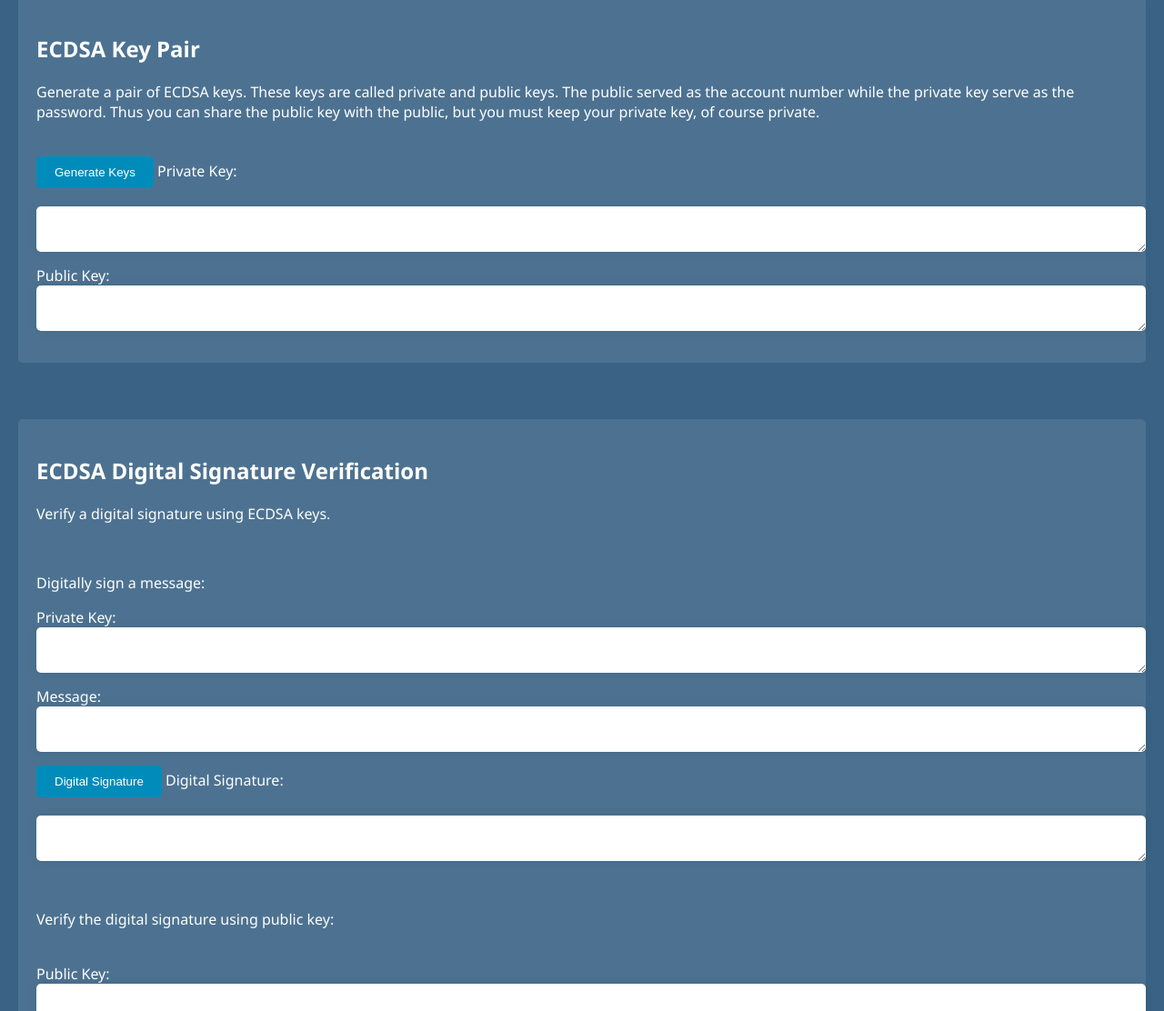
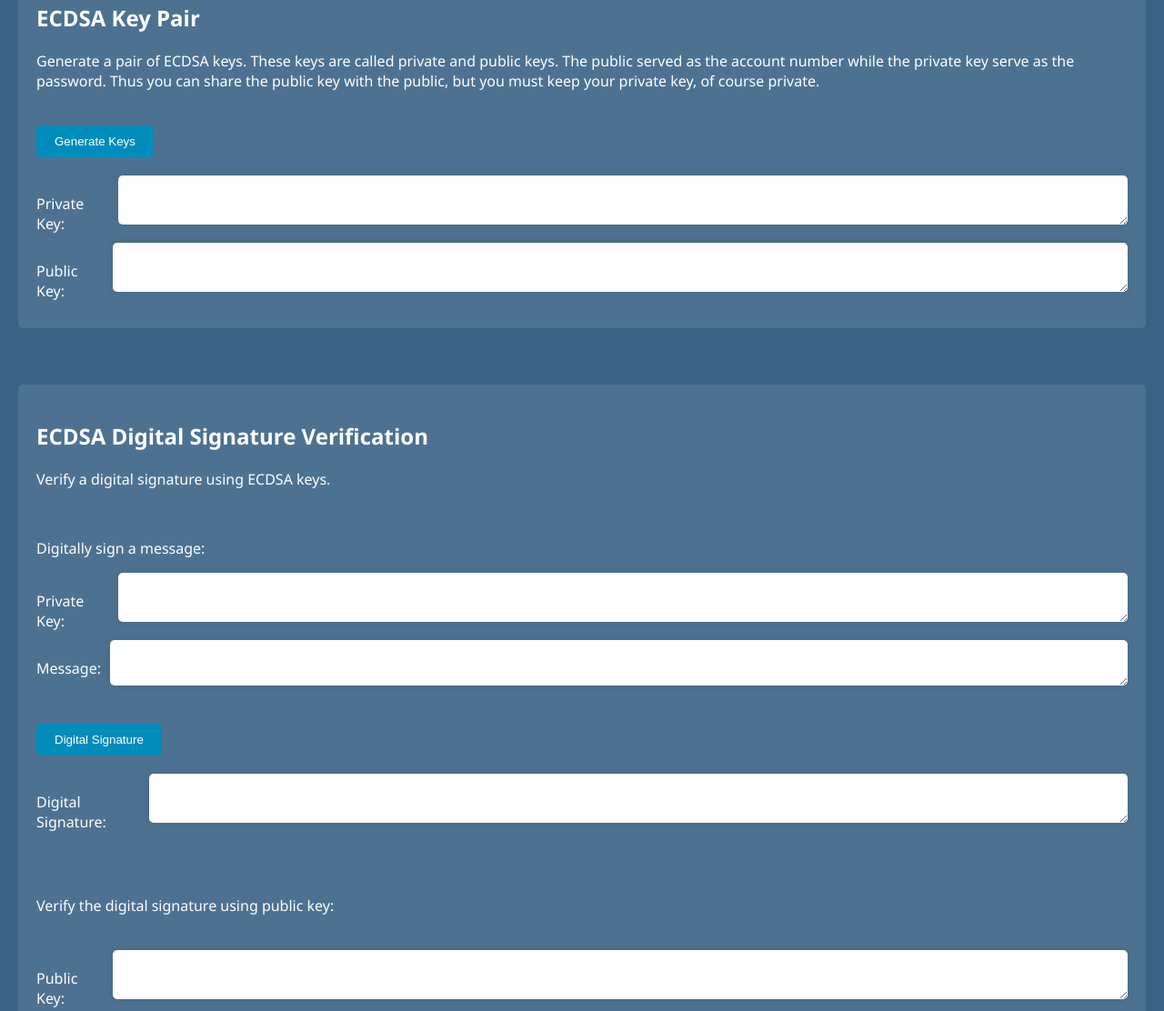
Before and after one commit to SHayati/SHayati.github.io, a plain HTML site: page crypto/index.html in a window 1280 px wide. Shown: the part 531-1643 px from the top of the page at 91% size. Drawn offline with nearby package versions, Linux system fonts and the light colour scheme.

Commit message:
Better styling

```diff
--- a/crypto/assets/css/style.css
+++ b/crypto/assets/css/style.css
@@ -2,6 +2,22 @@ body {
     margin: 20px;
     font-family: 'Segoe UI','Roboto', 'Open Sans', sans-serif, Tahoma, Geneva, Verdana;
 }
+
+label {
+    display: block;
+    margin-top: 20px;
+}
+
+.input-group {
+    display: flex;
+    justify-content: space-between;
+    margin-bottom: 10px;
+}
+
+    .input-group label {
+        margin-right: 10px;
+    }
+
 
 textarea {
     width: 100%;
--- a/crypto/index.html
+++ b/crypto/index.html
@@ -17,12 +17,15 @@
         <section>
             <h2>SHA256</h2>
             <p>Enter text to compute its SHA256 hash.</p>
+            <div class="input-group">
                 <label for="sha-input">Input:</label>
                 <textarea id="sha-input" ng-model="shaInput"></textarea>
+            </div>
             <button id="sha-button" ng-click="computeSHA256()">Compute SHA256</button>
-            <br />
+            <div class="input-group">
                 <label for="sha-output">Output:</label>
                 <textarea id="sha-output" ng-model="shaOutput" readonly></textarea>
+            </div>
         </section>
         <br />
         <!-- Section 2: ECDSA Key Pair -->
@@ -35,10 +38,14 @@
             </p>
             <br />
             <button id="ecdsa-button" ng-click="generateKeys()">Generate Keys</button>
+            <div class="input-group">
                 <label for="ecdsa-private">Private Key:</label>
                 <textarea id="ecdsa-private" ng-model="ecdsaPrivate" readonly></textarea>
+            </div>
+            <div class="input-group">
                 <label for="ecdsa-public">Public Key:</label>
                 <textarea id="ecdsa-public" ng-model="ecdsaPublic" readonly></textarea>
+            </div>
         </section>
 
         <br />
@@ -49,24 +56,34 @@
             <p>Verify a digital signature using ECDSA keys.</p>
             <br />
             <p>Digitally sign a message:</p>
+            <div class="input-group">
                 <label for="ecdsa-verify-private">Private Key:</label>
                 <textarea id="ecdsa-verify-private" ng-model="ecdsaVerifyPrivate"></textarea>
+            </div>
+            <div class="input-group">
                 <label for="ecdsa-verify-message">Message:</label>
                 <textarea id="ecdsa-verify-message" ng-model="ecdsaVerifyMessage"></textarea>
+            </div>
             <br />
             <button id="ecdsa-signature-button" ng-click="digiatlSignature()">Digital Signature</button>
+            <div class="input-group">
                 <label for="ecdsa-verify-signature">Digital Signature:</label>
                 <textarea id="ecdsa-verify-signature" ng-model="ecdsaVerifySignature"></textarea>
+            </div>
             <br />
             <br />
             <p>Verify the digital signature using public key:</p>
             <br />
+            <div class="input-group">
                 <label for="ecdsa-verify-public">Public Key:</label>
                 <textarea id="ecdsa-verify-public" ng-model="ecdsaVerifyPublic"></textarea>
+            </div>
             <button id="ecdsa-verify-button" ng-click="verifySignature()">Verify Signature</button>
             <br />
+            <div class="input-group">
                 <label for="ecdsa-verify-result">Verification Result:</label>
                 <textarea id="ecdsa-verify-result" ng-model="ecdsaVerifyResult" readonly style="background-color: {{ecdsaVerifyResultColor}}; color: white;"></textarea>
+            </div>
         </section>
 
     </div>
```
Lines whose indentation alone changed are shown as unchanged.
